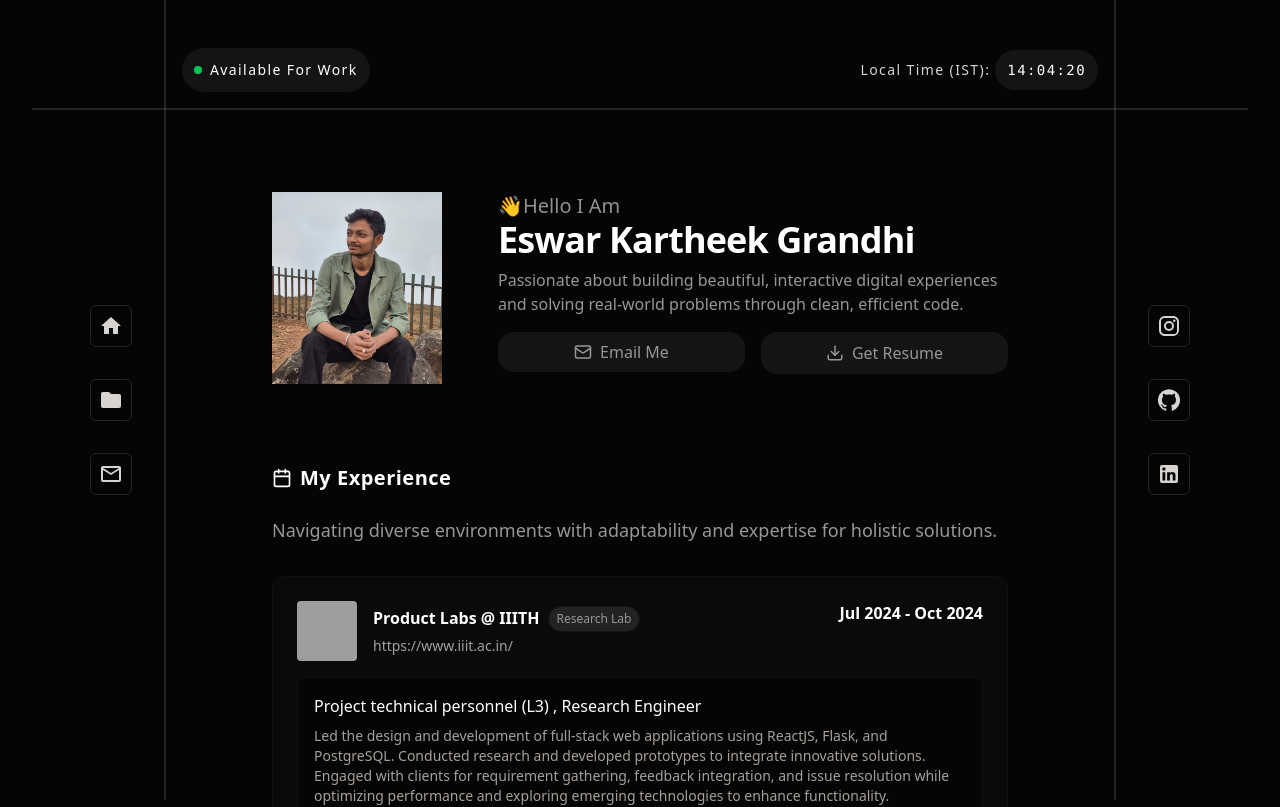
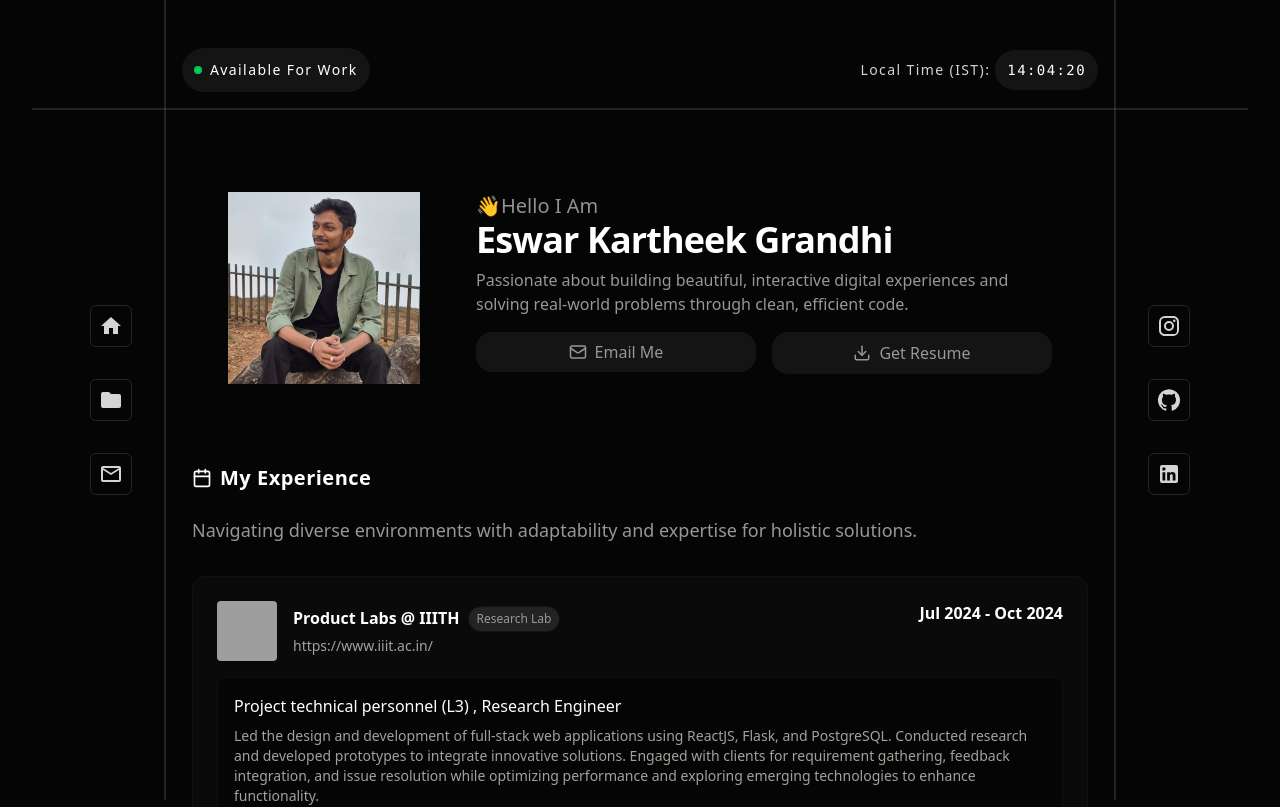
Before and after one commit to Eswarkartheekgrandhi/master-portfolio, a React (Vite) app: page / in a window 1280 px wide. Shown: the top 807 px of the page. Built offline with nearby package versions, Linux system fonts and the light colour scheme; grey boxes are pictures that could not be loaded.

Commit message:
removed padding in section

```diff
--- a/src/components/Hero.jsx
+++ b/src/components/Hero.jsx
@@ -172,7 +172,8 @@ const projects = [
         `}
       </style>
 
-      <section className="relative flex flex-col pt-40 overflow-hidden text-white px-4 sm:px-6 md:pl-[160px] md:pr-[160px] lg:pl-[200px] lg:pr-[200px] xl:pl-[240px] xl:pr-[240px]">
+      <section className="relative flex flex-col pt-40 overflow-hidden text-white">
+      {/* px-4 sm:px-6 md:pl-[160px] md:pr-[160px] lg:pl-[200px] lg:pr-[200px] xl:pl-[240px] xl:pr-[240px] */}
         {/* Top Bar */}
         <div id='home' className="absolute top-0 left-0 w-full px-4 sm:px-6 md:px-[160px] lg:px-[200px] xl:px-[150px] py-4 text-xs sm:text-sm tracking-widest z-10 border-b-[2px] border-stone-600/40">
           <div className="hidden lg:flex justify-between items-center">
```
